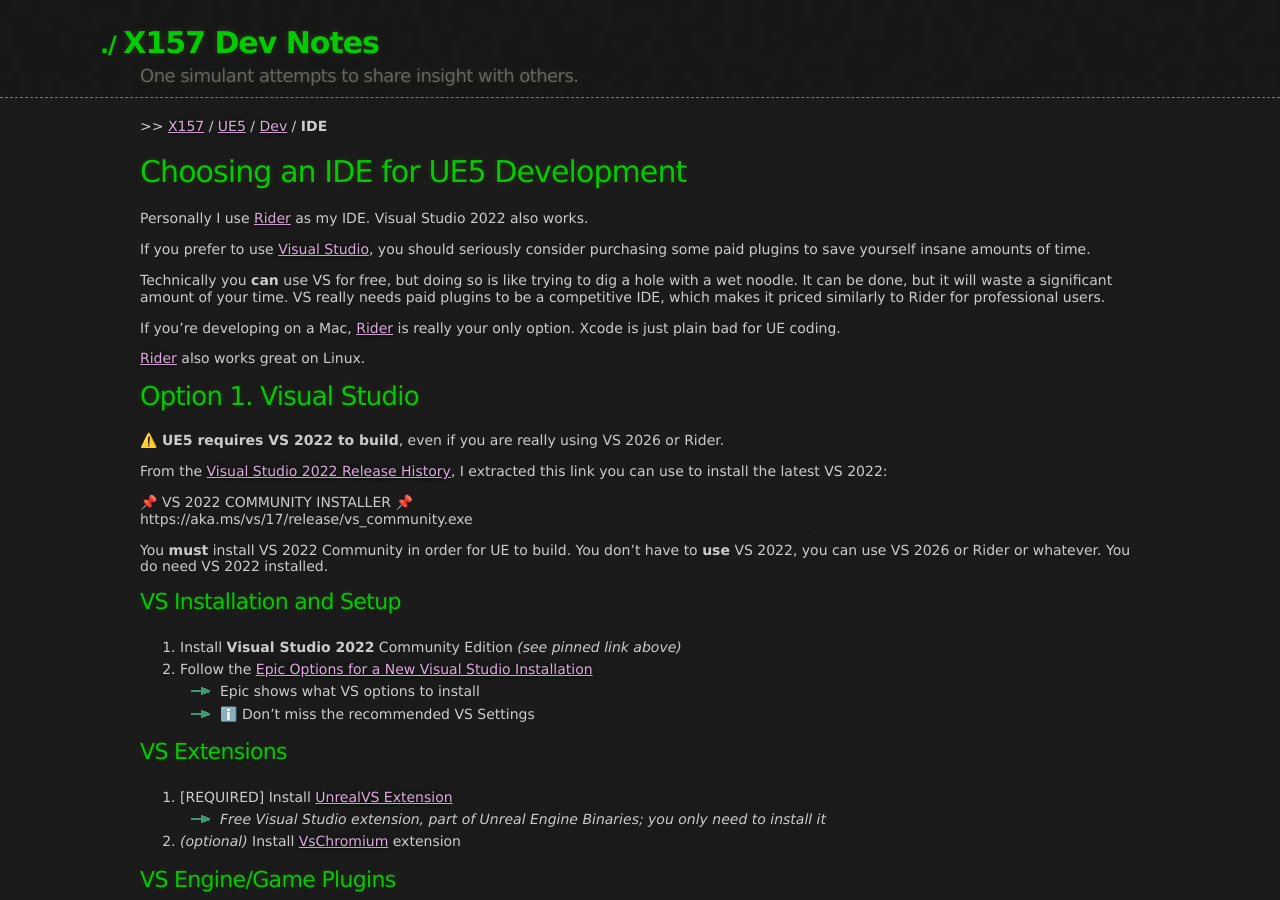
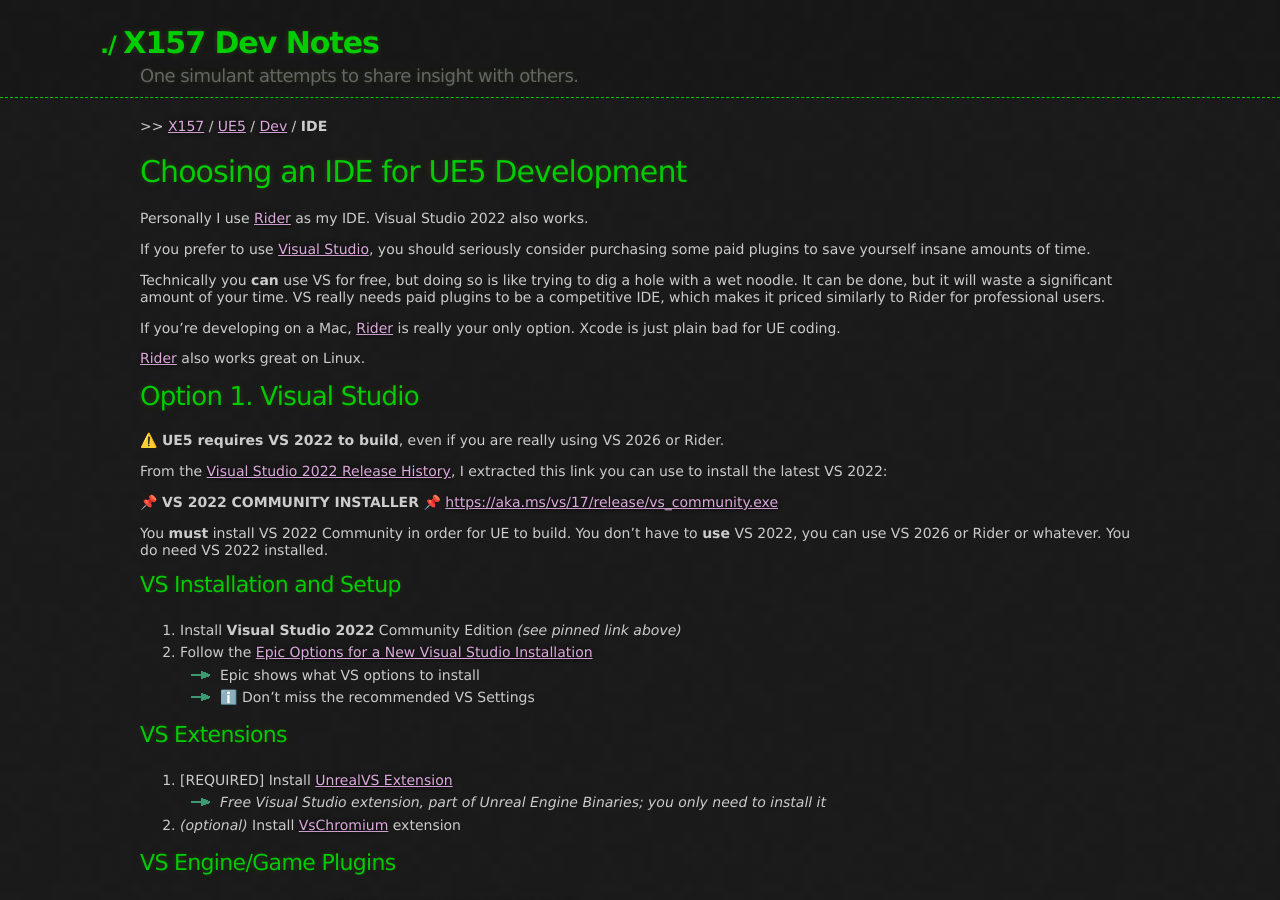
Before and after one commit to x157/x157.github.io, a Jekyll site: the page built from UE5/Dev/IDE.md, in a window 1280 px wide and 900 px high. Built offline with Jekyll 4.4.1, drawn with Linux system fonts in a browser that asks for light colours.

```diff
--- a/UE5/Dev/IDE.md
+++ b/UE5/Dev/IDE.md
@@ -33,8 +33,8 @@ Xcode is just plain bad for UE coding.
 From the [Visual Studio 2022 Release History](https://learn.microsoft.com/en-us/visualstudio/releases/2022/release-history),
 I extracted this link you can use to install the latest VS 2022:
 
-📌 VS 2022 COMMUNITY INSTALLER 📌<br/>
-https://aka.ms/vs/17/release/vs_community.exe
+📌 **VS 2022 COMMUNITY INSTALLER** 📌
+[https://aka.ms/vs/17/release/vs_community.exe](https://aka.ms/vs/17/release/vs_community.exe)
 
 You **must** install VS 2022 Community in order for UE to build.
 You don't have to **use** VS 2022, you can use VS 2026 or Rider or whatever.
```
